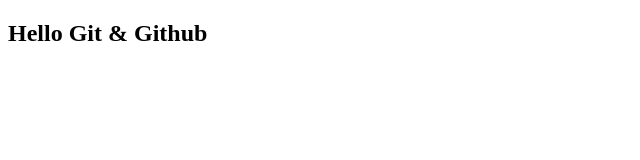
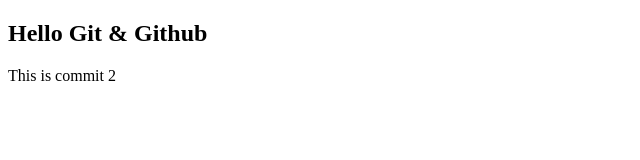
Before and after one commit to lhnhidev/git, a plain HTML site: page index.html in a window 1280 px wide. Shown: the whole page, without its empty margins (0-640 px from the left). Drawn offline with Linux system fonts and the light colour scheme.

Commit message:
commit 2

```diff
--- a/index.html
+++ b/index.html
@@ -7,5 +7,6 @@
   </head>
   <body>
     <h2>Hello Git & Github</h2>
+    <p>This is commit 2</p>
   </body>
 </html>
```
